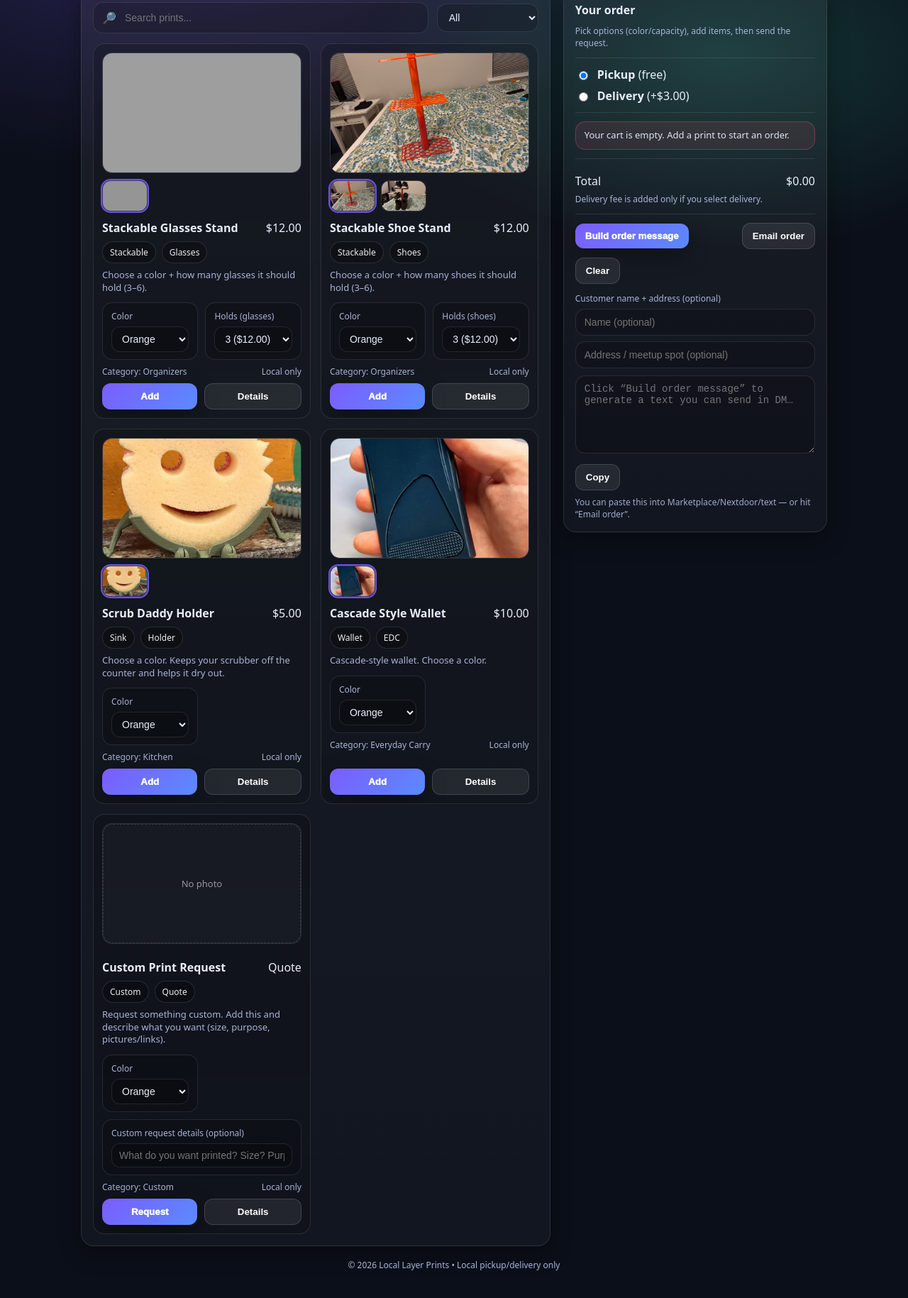
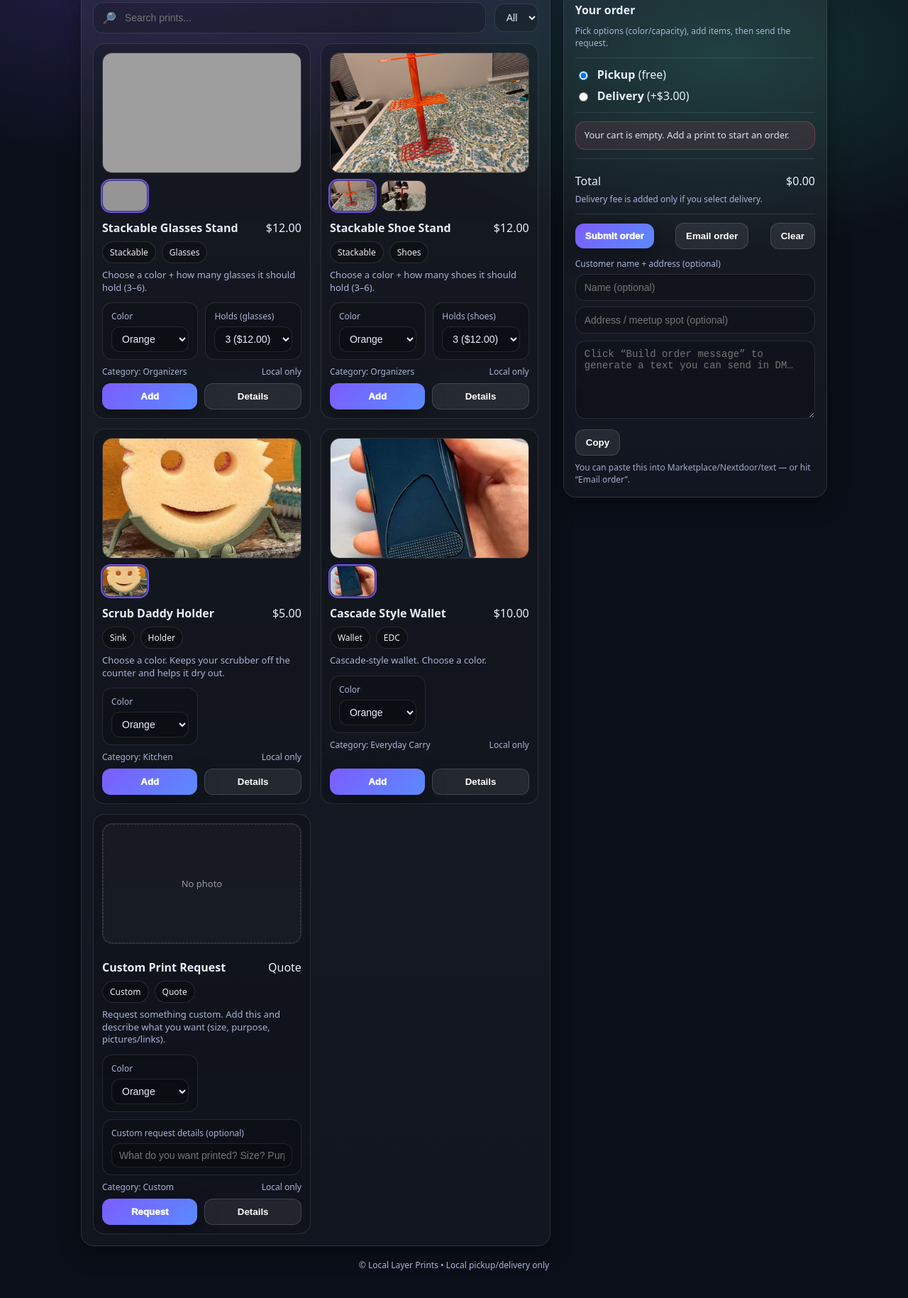
Before and after one commit to zachgus33/local3dprints.github.io, a plain HTML site: page index.html in a window 1280 px wide. Shown: the part 121-1950 px from the top of the page at 71% size. Drawn offline with Linux system fonts and the light colour scheme; grey boxes are pictures that could not be loaded.

Commit message:
Add files via upload

```diff
--- a/index.html
+++ b/index.html
@@ -1,4 +1,3 @@
-
 <!doctype html>
 <html lang="en">
 <head>
@@ -396,10 +395,11 @@
           <div class="hr"></div>
 
           <div class="row" style="gap:12px;">
-            <button class="btn" id="buildMessageBtn">Build order message</button>
+            <button class="btn" id="submitOrderBtn">Submit order</button>
             <button class="btn secondary" id="emailBtn">Email order</button>
             <button class="btn secondary" id="clearCartBtn">Clear</button>
           </div>
+          <div class="tiny" id="submitStatus" style="margin-top:8px;opacity:.95;"></div>
 
           <div style="margin-top:12px;">
             <div class="tiny" style="margin-bottom:6px;">Customer name + address (optional)</div>
@@ -1060,6 +1060,7 @@
     $("#pickupRadio").addEventListener("change", renderCart);
     $("#deliveryRadio").addEventListener("change", renderCart);
     $("#buildMessageBtn").addEventListener("click", buildOrderMessage);
+    $("#submitOrderBtn").addEventListener("click", submitOrderToGoogleForm);
     $("#emailBtn").addEventListener("click", emailOrder);
     $("#copyBtn").addEventListener("click", copyMessage);
     $("#clearCartBtn").addEventListener("click", clearCart);
@@ -1070,5 +1071,6 @@
     renderProducts();
     renderCart();
   </script>
+  <script src="submit.js"></script>
 </body>
 </html>
```
